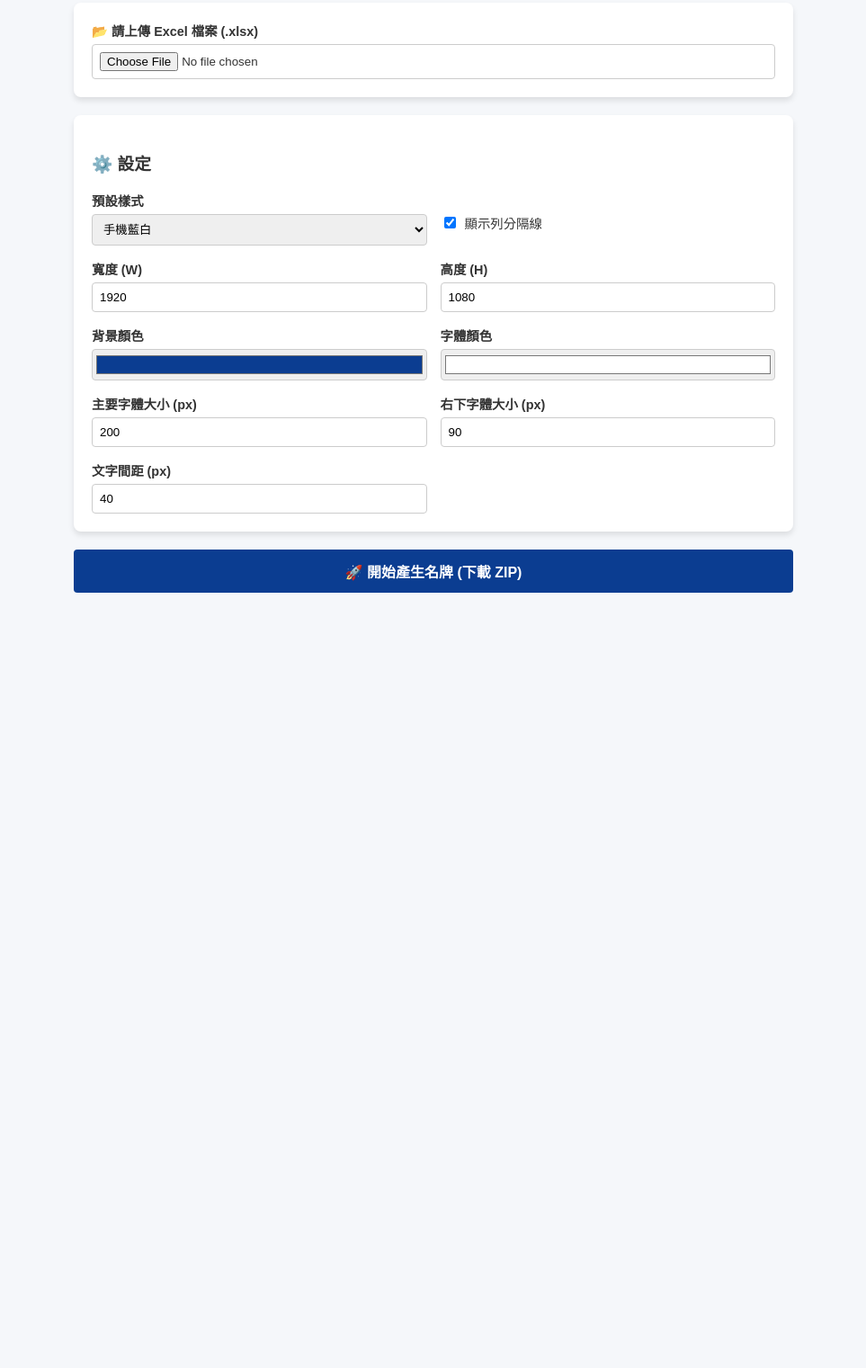
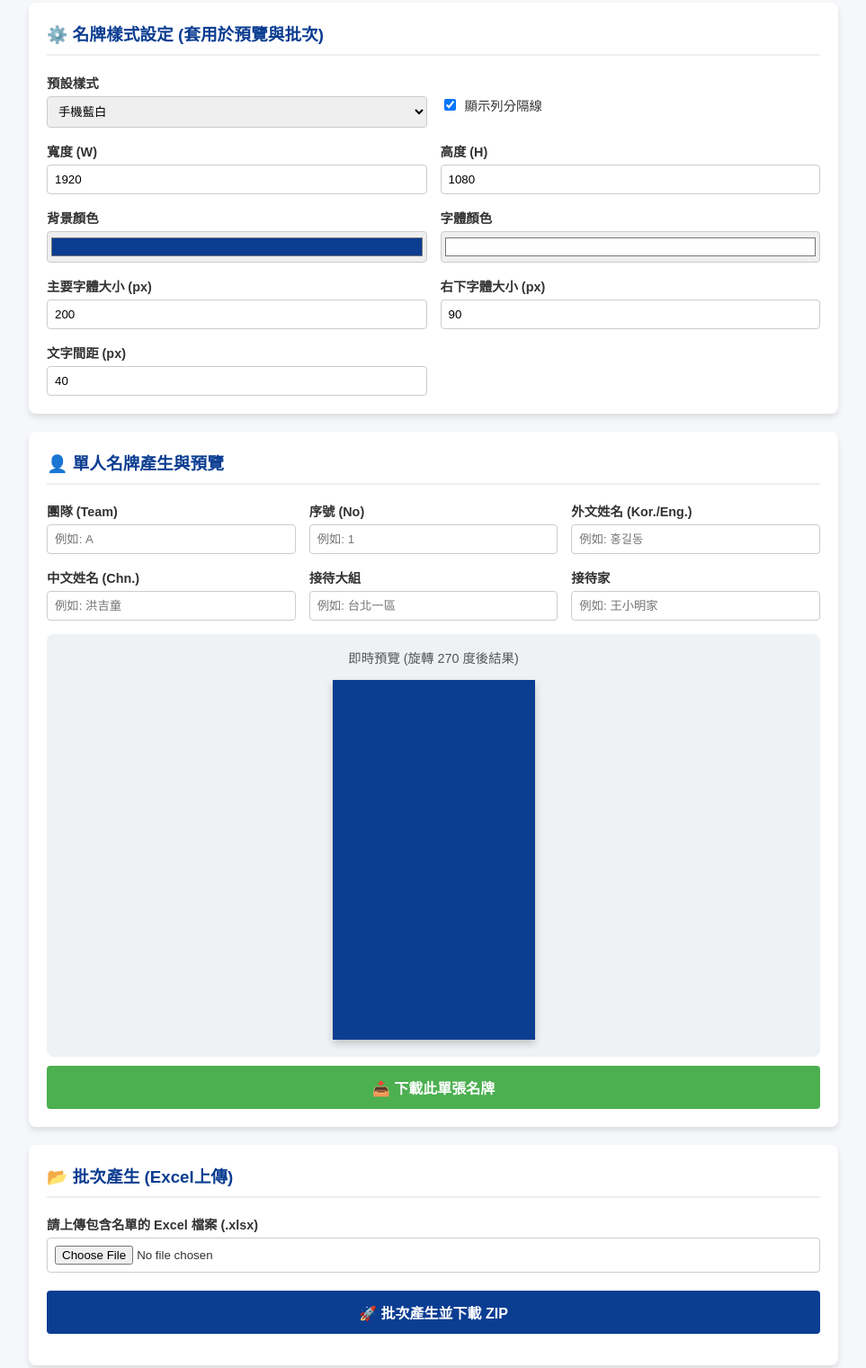
Before and after one commit to ianpy91g/badgegen, a plain HTML site: page index.html in a window 1280 px wide. Shown: the part 106-1627 px from the top of the page at 90% size, without its empty margins (158-1121 px from the left). Before the commit the page ends 800 px from the top, so only its background shows below. Drawn offline with nearby package versions, Linux system fonts and the light colour scheme; a web font is replaced by a local one.

Commit message:
Update index.html

```diff
--- a/index.html
+++ b/index.html
@@ -8,19 +8,27 @@
     <script src="https://cdnjs.cloudflare.com/ajax/libs/jszip/3.10.1/jszip.min.js"></script>
     <script src="https://cdnjs.cloudflare.com/ajax/libs/FileSaver.js/2.0.5/FileSaver.min.js"></script>
     <style>
-        body { font-family: sans-serif; max-width: 800px; margin: 0 auto; padding: 20px; background: #f5f7fa; color: #333; }
+        body { font-family: sans-serif; max-width: 900px; margin: 0 auto; padding: 20px; background: #f5f7fa; color: #333; }
         .card { background: white; padding: 20px; border-radius: 8px; box-shadow: 0 4px 6px rgba(0,0,0,0.1); margin-bottom: 20px; }
         h1 { text-align: center; color: #0B3D91; }
+        h3 { border-bottom: 2px solid #eee; padding-bottom: 10px; margin-top: 0; color: #0B3D91; }
         .grid { display: grid; grid-template-columns: 1fr 1fr; gap: 15px; }
+        .grid-3 { display: grid; grid-template-columns: 1fr 1fr 1fr; gap: 15px; }
         label { display: block; font-weight: bold; margin-bottom: 5px; font-size: 0.9em; }
         input, select { width: 100%; padding: 8px; border: 1px solid #ccc; border-radius: 4px; box-sizing: border-box; }
         input[type="color"] { padding: 2px; height: 35px; }
-        button { background: #0B3D91; color: white; border: none; padding: 12px 20px; font-size: 16px; border-radius: 4px; cursor: pointer; width: 100%; font-weight: bold; }
+        button { background: #0B3D91; color: white; border: none; padding: 12px 20px; font-size: 16px; border-radius: 4px; cursor: pointer; width: 100%; font-weight: bold; margin-top: 10px;}
         button:hover { background: #082d6b; }
         button:disabled { background: #ccc; cursor: not-allowed; }
+        .btn-secondary { background: #4CAF50; }
+        .btn-secondary:hover { background: #45a049; }
         #status { margin-top: 15px; text-align: center; font-weight: bold; color: #d9534f; }
-        .checkbox-label { display: flex; align-items: center; font-weight: normal; }
+        .checkbox-label { display: flex; align-items: center; font-weight: normal; margin-top: 25px;}
         .checkbox-label input { width: auto; margin-right: 10px; }
+
+        /* 預覽區塊樣式 */
+        .preview-container { background: #eef2f5; padding: 15px; border-radius: 8px; text-align: center; margin-top: 15px; }
+        #previewCanvas { max-width: 100%; max-height: 400px; box-shadow: 0 4px 8px rgba(0,0,0,0.2); background: white; }
     </style>
 </head>
 <body>
@@ -28,12 +36,7 @@
     <h1>🪪 名牌產生器 Web 版</h1>
 
     <div class="card">
-        <label>📂 請上傳 Excel 檔案 (.xlsx)</label>
-        <input type="file" id="excelFile" accept=".xlsx, .xls">
-    </div>
-
-    <div class="card">
-        <h3>⚙️ 設定</h3>
+        <h3>⚙️ 名牌樣式設定 (套用於預覽與批次)</h3>
         <div class="grid">
             <div>
                 <label>預設樣式</label>
@@ -43,50 +46,64 @@
                 </select>
             </div>
             <div>
-                <label class="checkbox-label" style="margin-top: 25px;">
-                    <input type="checkbox" id="showLines" checked> 顯示列分隔線
+                <label class="checkbox-label">
+                    <input type="checkbox" id="showLines" checked onchange="updatePreview()"> 顯示列分隔線
                 </label>
             </div>
-            <div>
-                <label>寬度 (W)</label>
-                <input type="number" id="imgW">
-            </div>
-            <div>
-                <label>高度 (H)</label>
-                <input type="number" id="imgH">
-            </div>
-            <div>
-                <label>背景顏色</label>
-                <input type="color" id="bgColor">
-            </div>
-            <div>
-                <label>字體顏色</label>
-                <input type="color" id="fgColor">
-            </div>
-            <div>
-                <label>主要字體大小 (px)</label>
-                <input type="number" id="mainFontPx">
-            </div>
-            <div>
-                <label>右下字體大小 (px)</label>
-                <input type="number" id="footerFontPx">
-            </div>
-            <div>
-                <label>文字間距 (px)</label>
-                <input type="number" id="gapPx">
-            </div>
+            <div><label>寬度 (W)</label><input type="number" id="imgW" oninput="updatePreview()"></div>
+            <div><label>高度 (H)</label><input type="number" id="imgH" oninput="updatePreview()"></div>
+            <div><label>背景顏色</label><input type="color" id="bgColor" oninput="updatePreview()"></div>
+            <div><label>字體顏色</label><input type="color" id="fgColor" oninput="updatePreview()"></div>
+            <div><label>主要字體大小 (px)</label><input type="number" id="mainFontPx" oninput="updatePreview()"></div>
+            <div><label>右下字體大小 (px)</label><input type="number" id="footerFontPx" oninput="updatePreview()"></div>
+            <div><label>文字間距 (px)</label><input type="number" id="gapPx" oninput="updatePreview()"></div>
         </div>
     </div>
 
-    <button id="generateBtn" onclick="generateBadges()">🚀 開始產生名牌 (下載 ZIP)</button>
+    <div class="card">
+        <h3>👤 單人名牌產生與預覽</h3>
+        <div class="grid-3">
+            <div><label>團隊 (Team)</label><input type="text" id="s_team" placeholder="例如: A" oninput="updatePreview()"></div>
+            <div><label>序號 (No)</label><input type="text" id="s_no" placeholder="例如: 1" oninput="updatePreview()"></div>
+            <div><label>外文姓名 (Kor./Eng.)</label><input type="text" id="s_en" placeholder="例如: 홍길동" oninput="updatePreview()"></div>
+            <div><label>中文姓名 (Chn.)</label><input type="text" id="s_zh" placeholder="例如: 洪吉童" oninput="updatePreview()"></div>
+            <div><label>接待大組</label><input type="text" id="s_group" placeholder="例如: 台北一區" oninput="updatePreview()"></div>
+            <div><label>接待家</label><input type="text" id="s_family" placeholder="例如: 王小明家" oninput="updatePreview()"></div>
+        </div>
+
+        <div class="preview-container">
+            <p style="margin-top:0; color:#555; font-size:0.9em;">即時預覽 (旋轉 270 度後結果)</p>
+            <canvas id="previewCanvas"></canvas>
+        </div>
+        <button class="btn-secondary" onclick="downloadSingleBadge()">📥 下載此單張名牌</button>
+    </div>
+
+    <div class="card">
+        <h3>📂 批次產生 (Excel上傳)</h3>
+        <label>請上傳包含名單的 Excel 檔案 (.xlsx)</label>
+        <input type="file" id="excelFile" accept=".xlsx, .xls" style="margin-bottom: 10px;">
+        <button id="generateBtn" onclick="generateBatchBadges()">🚀 批次產生並下載 ZIP</button>
         <div id="status"></div>
+    </div>
 
 <script>
-    // 預設樣式
     const presets = {
         "手機藍白": { w: 1920, h: 1080, bg: "#0B3D91", fg: "#FFFFFF", mainFn: 200, footFn: 90, gap: 40 },
         "A4黑白": { w: 3508, h: 2480, bg: "#FFFFFF", fg: "#000000", mainFn: 320, footFn: 120, gap: 60 }
     };
+
+    function getConfig() {
+        return {
+            width: parseInt(document.getElementById("imgW").value) || 1920,
+            height: parseInt(document.getElementById("imgH").value) || 1080,
+            bg: document.getElementById("bgColor").value || "#0B3D91",
+            fg: document.getElementById("fgColor").value || "#FFFFFF",
+            mainFontPx: parseInt(document.getElementById("mainFontPx").value) || 200,
+            footerFontPx: parseInt(document.getElementById("footerFontPx").value) || 90,
+            gapPx: parseInt(document.getElementById("gapPx").value) || 40,
+            showLines: document.getElementById("showLines").checked
+        };
+    }
 
     function applyPreset() {
         const val = document.getElementById("presetSelect").value;
@@ -98,123 +115,28 @@
         document.getElementById("mainFontPx").value = p.mainFn;
         document.getElementById("footerFontPx").value = p.footFn;
         document.getElementById("gapPx").value = p.gap;
+        updatePreview();
     }
-
-    // 初始化套用設定
-    applyPreset();
 
     // 載入自訂字體
     let fontLoaded = false;
     async function loadFont() {
         if(fontLoaded) return true;
         try {
-            // 請確保字體檔案跟 HTML 放在同一個目錄
             const font = new FontFace('CustomFont', 'url(NotoSansCJKtc-Regular.ttf)');
             await font.load();
             document.fonts.add(font);
             fontLoaded = true;
+            updatePreview(); // 字體載入完成後刷新預覽
             return true;
         } catch (e) {
-            alert("載入字體 (NotoSansCJKtc-Regular.ttf) 失敗，請確保字體檔案存在同目錄下。");
+            console.warn("字體載入失敗，將使用系統預設字體");
             return false;
         }
     }
 
-    async function generateBadges() {
-        const fileInput = document.getElementById('excelFile');
-        if (!fileInput.files.length) {
-            alert("請先上傳 Excel 檔案！");
-            return;
-        }
-
-        document.getElementById('status').innerText = "載入字體與處理資料中...";
-        document.getElementById('generateBtn').disabled = true;
-
-        const isFontReady = await loadFont();
-        if(!isFontReady) {
-            document.getElementById('generateBtn').disabled = false;
-            document.getElementById('status').innerText = "";
-            return;
-        }
-
-        const file = fileInput.files[0];
-        const reader = new FileReader();
-
-        reader.onload = async function(e) {
-            try {
-                const data = new Uint8Array(e.target.result);
-                const workbook = XLSX.read(data, {type: 'array'});
-                const firstSheetName = workbook.SheetNames[0];
-                const worksheet = workbook.Sheets[firstSheetName];
-                let json = XLSX.utils.sheet_to_json(worksheet, {defval: ""});
-
-                // 資料預處理 (ffill for Group)
-                let currentGroup = "";
-                json.forEach(row => {
-                    if (row['Group'] !== undefined && row['Group'] !== "") currentGroup = row['Group'];
-                    else row['Group'] = currentGroup;
-                });
-
-                // 根據 Group 分組
-                const grouped = {};
-                json.forEach(row => {
-                    const g = row['Group'];
-                    if(!g) return;
-                    if(!grouped[g]) grouped[g] = [];
-                    grouped[g].push(row);
-                });
-
-                // 準備繪圖參數
-                const config = {
-                    width: parseInt(document.getElementById("imgW").value),
-                    height: parseInt(document.getElementById("imgH").value),
-                    bg: document.getElementById("bgColor").value,
-                    fg: document.getElementById("fgColor").value,
-                    mainFontPx: parseInt(document.getElementById("mainFontPx").value),
-                    footerFontPx: parseInt(document.getElementById("footerFontPx").value),
-                    gapPx: parseInt(document.getElementById("gapPx").value),
-                    showLines: document.getElementById("showLines").checked
-                };
-
-                const zip = new JSZip();
-                const promises = [];
-
-                Object.keys(grouped).forEach(groupKey => {
-                    const rows = grouped[groupKey];
-                    let groupStr = parseInt(groupKey);
-                    groupStr = isNaN(groupStr) ? groupKey : groupStr.toString().padStart(2, '0');
-                    const fileName = `Arrangement_${groupStr}.png`;
-
-                    promises.push(drawAndGetBlob(rows, config).then(blob => {
-                        zip.file(fileName, blob);
-                    }));
-                });
-
-                document.getElementById('status').innerText = `正在產生 ${Object.keys(grouped).length} 張名牌...`;
-
-                await Promise.all(promises);
-
-                document.getElementById('status').innerText = "打包壓縮中...";
-                const content = await zip.generateAsync({type:"blob"});
-                saveAs(content, "badges.zip");
-
-                document.getElementById('status').innerText = "✅ 產生完成！已觸發下載。";
-                document.getElementById('status').style.color = "#4CAF50";
-
-            } catch (err) {
-                console.error(err);
-                document.getElementById('status').innerText = "發生錯誤：" + err.message;
-            } finally {
-                document.getElementById('generateBtn').disabled = false;
-            }
-        };
-        reader.readAsArrayBuffer(file);
-    }
-
-    // 核心繪圖邏輯 (HTML5 Canvas)
-    function drawAndGetBlob(rows, cfg) {
-        return new Promise(resolve => {
-            const canvas = document.createElement('canvas');
+    // 將繪圖邏輯獨立出來，讓預覽跟批次可以共用
+    function renderBadgeOnCanvas(canvas, rows, cfg) {
         // 因為最後要轉 270 度，所以初始化畫布時長寬互換
         canvas.width = cfg.height;
         canvas.height = cfg.width;
@@ -244,6 +166,7 @@
         ctx.strokeStyle = cfg.fg;
         ctx.lineWidth = 2;
         ctx.textBaseline = 'middle';
+        const fontName = fontLoaded ? '"CustomFont", sans-serif' : 'sans-serif';
 
         // 處理每一列資料
         rows.forEach((r, i) => {
@@ -265,7 +188,7 @@
             const zh = (r['Chn.'] || "").toString().trim();
             const gno = `${team}${no}`;
 
-                ctx.font = `${cfg.mainFontPx}px "CustomFont", sans-serif`;
+            ctx.font = `${cfg.mainFontPx}px ${fontName}`;
 
             const parts = [];
             if(gno) parts.push(gno);
@@ -285,6 +208,7 @@
         });
 
         // 處理右下角文字
+        if(rows.length > 0) {
             const firstRow = rows[0];
             const hostGroup = (firstRow['接待大組'] || "").toString().trim();
             const hostFamily = (firstRow['接待家'] || "").toString().trim();
@@ -294,17 +218,128 @@
             footer = footer.join("/");
 
             if (footer) {
-                ctx.font = `${cfg.footerFontPx}px "CustomFont", sans-serif`;
+                ctx.font = `${cfg.footerFontPx}px ${fontName}`;
                 ctx.textBaseline = 'bottom';
                 const fw = ctx.measureText(footer).width;
                 ctx.fillText(footer, cfg.width - rightPad - fw, cfg.height - bottomSafe);
             }
+        }
+    }
+
+    // 更新單人預覽畫面
+    function updatePreview() {
+        const canvas = document.getElementById("previewCanvas");
+        const cfg = getConfig();
+
+        // 將單人輸入欄位轉成跟 Excel 一樣的資料格式
+        const rowData = {
+            'Team': document.getElementById("s_team").value,
+            'No': document.getElementById("s_no").value,
+            'Kor.': document.getElementById("s_en").value,
+            'Chn.': document.getElementById("s_zh").value,
+            '接待大組': document.getElementById("s_group").value,
+            '接待家': document.getElementById("s_family").value
+        };
+
+        renderBadgeOnCanvas(canvas, [rowData], cfg);
+    }
+
+    // 下載單張預覽名牌
+    function downloadSingleBadge() {
+        const canvas = document.getElementById("previewCanvas");
+        const team = document.getElementById("s_team").value.trim();
+        const no = document.getElementById("s_no").value.trim();
+        const name = document.getElementById("s_zh").value.trim() || "單張名牌";
+        const fileName = `${team}${no}_${name}.png`;
 
         canvas.toBlob(blob => {
-                resolve(blob);
+            saveAs(blob, fileName);
+        }, "image/png");
+    }
+
+    // 批次產生 ZIP 邏輯
+    async function generateBatchBadges() {
+        const fileInput = document.getElementById('excelFile');
+        if (!fileInput.files.length) {
+            alert("請先上傳 Excel 檔案！");
+            return;
+        }
+
+        document.getElementById('status').innerText = "處理資料中...";
+        document.getElementById('generateBtn').disabled = true;
+
+        const file = fileInput.files[0];
+        const reader = new FileReader();
+
+        reader.onload = async function(e) {
+            try {
+                const data = new Uint8Array(e.target.result);
+                const workbook = XLSX.read(data, {type: 'array'});
+                const worksheet = workbook.Sheets[workbook.SheetNames[0]];
+                let json = XLSX.utils.sheet_to_json(worksheet, {defval: ""});
+
+                // 資料預處理 (ffill for Group)
+                let currentGroup = "";
+                json.forEach(row => {
+                    if (row['Group'] !== undefined && row['Group'] !== "") currentGroup = row['Group'];
+                    else row['Group'] = currentGroup;
+                });
+
+                const grouped = {};
+                json.forEach(row => {
+                    const g = row['Group'];
+                    if(!g) return;
+                    if(!grouped[g]) grouped[g] = [];
+                    grouped[g].push(row);
+                });
+
+                const cfg = getConfig();
+                const zip = new JSZip();
+                const promises = [];
+
+                Object.keys(grouped).forEach(groupKey => {
+                    const rows = grouped[groupKey];
+                    let groupStr = parseInt(groupKey);
+                    groupStr = isNaN(groupStr) ? groupKey : groupStr.toString().padStart(2, '0');
+                    const fileName = `Arrangement_${groupStr}.png`;
+
+                    // 建立隱藏的 canvas 來畫圖
+                    const tempCanvas = document.createElement('canvas');
+                    renderBadgeOnCanvas(tempCanvas, rows, cfg);
+
+                    promises.push(new Promise(resolve => {
+                        tempCanvas.toBlob(blob => {
+                            zip.file(fileName, blob);
+                            resolve();
                         }, 'image/png');
+                    }));
                 });
+
+                document.getElementById('status').innerText = `正在產生 ${Object.keys(grouped).length} 張名牌...`;
+                await Promise.all(promises);
+
+                document.getElementById('status').innerText = "打包壓縮中...";
+                const content = await zip.generateAsync({type:"blob"});
+                saveAs(content, "badges.zip");
+
+                document.getElementById('status').innerText = "✅ 產生完成！已觸發下載。";
+                document.getElementById('status').style.color = "#4CAF50";
+
+            } catch (err) {
+                console.error(err);
+                document.getElementById('status').innerText = "發生錯誤：" + err.message;
+            } finally {
+                document.getElementById('generateBtn').disabled = false;
             }
+        };
+        reader.readAsArrayBuffer(file);
+    }
+
+    // 頁面載入時初始化
+    window.onload = () => {
+        applyPreset();
+        loadFont();
+    };
 </script>
 </body>
 </html>
```
Lines whose indentation alone changed are shown as unchanged.
